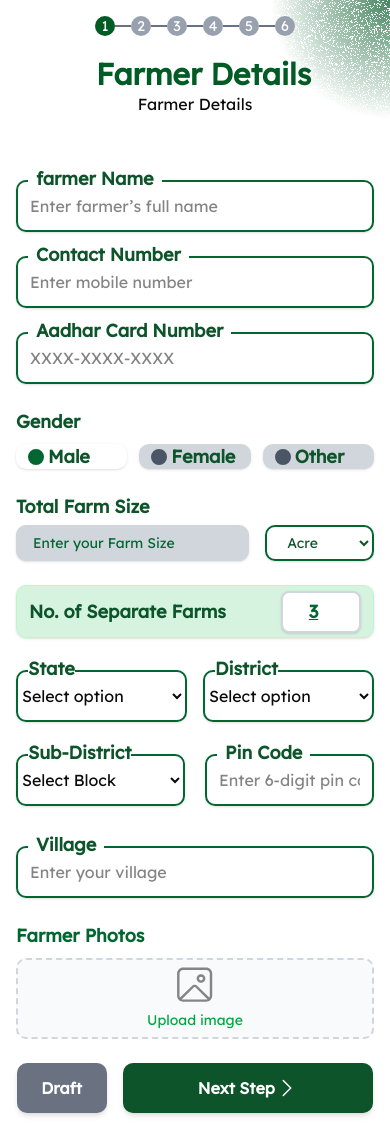
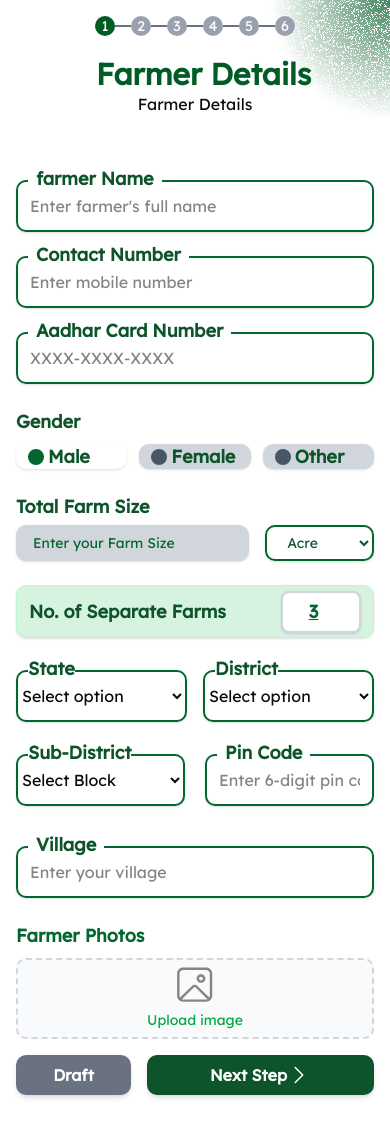
Before and after one commit to Nikeshjaiswal55/Ashaa-PWA, a React (Vite) app: page /onboarding/farmer in a window 390 px wide. Built offline with nearby package versions, Linux system fonts and the light colour scheme.

Commit message:
refactor: remove unnecessary height styles and improve layout consistency across farm and farmer detail forms

```diff
--- a/src/pages/DataCollectionForm/FarmDetails/components/farmStep1.tsx
+++ b/src/pages/DataCollectionForm/FarmDetails/components/farmStep1.tsx
@@ -20,7 +20,7 @@ const topographyOptions = ['Plain', 'Hilly', 'Undulating', 'Plateau', 'Valley'];
 
 const FarmStep1: React.FC<FarmStep1Props> = ({ values, errors, touched, setFieldValue }) => {
   return (
-    <div className="flex flex-col items-center  h-[75vh]">
+    <div className="flex flex-col items-center">
       <div className="w-full max-w-2xl mt-5 rounded-xl md:p-8">
         <div className="space-y-6 ">
           {/* Individual Farm Size & Unit */}
--- a/src/pages/DataCollectionForm/FarmDetails/components/farmStep3.tsx
+++ b/src/pages/DataCollectionForm/FarmDetails/components/farmStep3.tsx
@@ -17,7 +17,7 @@ const FarmStep3: React.FC<FarmStep3Props> = ({ values, errors, touched, setField
   return (
     <div className="flex flex-col items-center ">
       <div className="w-full max-w-2xl mt-8 rounded-xl md:p-8">
-        <div className="space-y-8 h[70vh]">
+        <div className="space-y-8">
           {/* Soil Type */}
           <SelectInput
             values={values}
--- a/src/pages/DataCollectionForm/FarmDetails/components/farmStep5.tsx
+++ b/src/pages/DataCollectionForm/FarmDetails/components/farmStep5.tsx
@@ -12,7 +12,7 @@ interface FarmStep5Props {
 }
 const FarmStep5: React.FC<FarmStep5Props> = ({ values, errors, touched, setFieldValue }) => {
   return (
-    <div className="space-y-10 h-[70vh]">
+    <div className="space-y-10">
       <ImageUploadInput
         name="farmPhoto"
         values={values}
--- a/src/pages/DataCollectionForm/FarmDetails/components/farmStep6.tsx
+++ b/src/pages/DataCollectionForm/FarmDetails/components/farmStep6.tsx
@@ -46,7 +46,7 @@ const FarmStep6: React.FC<FarmStep6Props> = ({
   };
 
   return (
-    <div className="min-h-screen flex flex-col items-center  ">
+    <div className="flex flex-col items-center  ">
       <div className="w-full max-w-2xl mt-8 rounded-xl md:p-8">
         <div className="space-y-6">
           {/* Crop List Array Display */}
--- a/src/pages/DataCollectionForm/FarmDetails/components/farmStep7.tsx
+++ b/src/pages/DataCollectionForm/FarmDetails/components/farmStep7.tsx
@@ -47,7 +47,7 @@ const FarmStep7: React.FC<FarmStep7Props> = ({ values, errors, touched, setField
   };
 
   return (
-    <div className="min-h-screen flex flex-col items-center  ">
+    <div className="flex flex-col items-center  ">
       <div className="w-full max-w-2xl mt-8 rounded-xl md:p-8">
         <div className="space-y-6">
           <FieldArray
--- a/src/pages/DataCollectionForm/FarmerDetails/components/farmerStep1.tsx
+++ b/src/pages/DataCollectionForm/FarmerDetails/components/farmerStep1.tsx
@@ -43,7 +43,7 @@ const FarmerStep1: React.FC<FarmerStep1Props> = ({ values, errors, touched, setF
       type: 'farmerName',
       name: 'farmerName',
       id: 'farmerName',
-      placeholder: 'Enter farmer’s full name',
+      placeholder: "Enter farmer's full name",
     },
     {
       label: 'Contact Number',
@@ -62,7 +62,7 @@ const FarmerStep1: React.FC<FarmerStep1Props> = ({ values, errors, touched, setF
   ];
 
   return (
-    <div className="min-h-screen flex flex-col items-center justify-center ">
+    <div className="flex flex-col items-center justify-center">
       <div className="w-full max-w-2xl mt-8 rounded-xl md:p-8">
         <div className="space-y-6">
           {/* farmer name - adhar no - contact number */}
--- a/src/pages/DataCollectionForm/FarmerDetails/components/farmerStep3.tsx
+++ b/src/pages/DataCollectionForm/FarmerDetails/components/farmerStep3.tsx
@@ -57,7 +57,7 @@ const FarmerStep3: React.FC<FarmerStep3Props> = ({
   const animalTypes = ['Cow', 'Goat', 'Buffalo', 'Sheep', 'Others'];
   const milkSellingPlaces = ['Dairy', 'Village', 'Market', 'Co-operative', 'Others'];
   return (
-    <div className="flex flex-col min-h-[70vh] items-center ">
+    <div className="flex flex-col items-center ">
       <div className="w-full max-w-2xl rounded-xl md:p-8">
         <div className="space-y-6 ">
           <FieldArray
--- a/src/pages/DataCollectionForm/FarmerDetails/components/farmerStep4.tsx
+++ b/src/pages/DataCollectionForm/FarmerDetails/components/farmerStep4.tsx
@@ -22,7 +22,7 @@ interface FarmerStep4Props {
   setFieldValue: FormikHelpers<FormValues>['setFieldValue'];
 }
 const FarmerStep4: React.FC<FarmerStep4Props> = ({ values, errors, touched, setFieldValue }) => (
-  <div className="space-y-8 h-[70vh]">
+  <div className="space-y-8">
     {/* Storage Facilities Type */}
     <SelectInput<FormValues>
       label="Storage Facilities Type"
--- a/src/pages/DataCollectionForm/FarmerDetails/components/farmerStep5.tsx
+++ b/src/pages/DataCollectionForm/FarmerDetails/components/farmerStep5.tsx
@@ -52,7 +52,7 @@ const farmerStep5: React.FC<FarmerStep5Props> = ({
   const vehcial = ['Tractor', 'Trolley', 'Cultivator', 'Rotavator', 'Plough', 'Seeder', 'Sprayer'];
 
   return (
-    <div className="flex flex-col items-center min-h-[70vh] ">
+    <div className="flex flex-col items-center">
       <div className="w-full max-w-2xl rounded-xl md:p-8">
         <div className="space-y-6">
           <FieldArray
--- a/src/pages/DataCollectionForm/FarmerDetails/components/farmerStep6.tsx
+++ b/src/pages/DataCollectionForm/FarmerDetails/components/farmerStep6.tsx
@@ -16,7 +16,7 @@ interface FarmerStep5Props {
   setFieldValue: FormikHelpers<FormValues>['setFieldValue'];
 }
 const FarmerStep6: React.FC<FarmerStep5Props> = ({ values, errors, touched, setFieldValue }) => (
-  <div className="flex flex-col min-h-[70vh] items-center  ">
+  <div className="flex flex-col items-center  ">
     <div className="w-full max-w-2xl rounded-xl md:p-8"></div>
     <div className="space-y-8">
       {/* Smartphone Ownership */}
--- a/src/pages/DataCollectionForm/FarmerDetails/index.tsx
+++ b/src/pages/DataCollectionForm/FarmerDetails/index.tsx
@@ -353,7 +353,7 @@ export const FarmerDetailsForm: React.FC = () => {
   // --- Render  form---
   return (
     <div
-      className="flex flex-col items-center   p-4"
+      className="flex flex-col items-center   p-4 min-h-screen"
       style={{
         backgroundImage: `
       radial-gradient(circle at top right, rgba(0, 91, 36, 0.73) 0%, rgba(255, 255, 255, 0) 10%),
@@ -367,7 +367,7 @@ export const FarmerDetailsForm: React.FC = () => {
     >
       {/* Background gradient with image */}
 
-      <div className="w-full max-w-2xl rounded-xl md:p-8">
+      <div className="w-full max-w-2xl rounded-xl md:p-8 flex flex-col flex-grow">
         {/* Progress Steps */}
         <div className="flex justify-center items-center space-x-0 sm:space-x-0 mb-5">
           {[1, 2, 3, 4, 5, 6].map((s) => (
@@ -419,7 +419,8 @@ export const FarmerDetailsForm: React.FC = () => {
           //
         >
           {({ isSubmitting, setFieldValue, errors, touched, values }) => (
-            <Form className="space-y-6  mt-8">
+            <Form className="flex flex-col flex-grow mt-8">
+              <div className="flex-grow space-y-6">
                 {step === 1 && (
                   <FarmerStep1
                     values={values}
@@ -476,13 +477,15 @@ export const FarmerDetailsForm: React.FC = () => {
                     setFieldValue={setFieldValue}
                   />
                 )}
+              </div>
 
               {/* Submit Button */}
-              <div className="flex justify-evenly bottom-5  bottom-0 left-0 w-full   w-full  h-[50px] space-x-4">
+              <div className="py-4">
+                <div className="flex justify-center md:justify-evenly w-full space-x-4">
                   {/* Draft Button */}
                   <button
                     type="button"
-                  className="bg-gray-500 hover:bg-gray-600 w-[90px] text-white font-semibold py-2 px-6 rounded-lg shadow-md transition-all duration-150 ease-in-out focus:outline-none"
+                    className="bg-gray-500 hover:bg-gray-600 w-1/3 md:w-[90px] text-white font-semibold py-2 px-6 rounded-lg shadow-md transition-all duration-150 ease-in-out focus:outline-none"
                     onClick={() => {
                       // Handle draft logic
                       console.log('Save as Draft');
@@ -495,7 +498,7 @@ export const FarmerDetailsForm: React.FC = () => {
                   <button
                     type="submit"
                     disabled={isSubmitting}
-                  className="flex items-center justify-center bg-green-900 w-[250px]  hover:bg-green-900 text-white text-center font-semibold py-2 px-6 rounded-lg shadow-md transition-all duration-150 ease-in-out focus:outline-none focus:ring-2 focus:ring-green-500 focus:ring-offset-2 disabled:opacity-50 disabled:cursor-not-allowed"
+                    className="flex items-center justify-center bg-green-900 w-2/3 md:w-[250px]  hover:bg-green-900 text-white text-center font-semibold py-2 px-6 rounded-lg shadow-md transition-all duration-150 ease-in-out focus:outline-none focus:ring-2 focus:ring-green-500 focus:ring-offset-2 disabled:opacity-50 disabled:cursor-not-allowed"
                   >
                     {isSubmitting ? (
                       <>
@@ -529,6 +532,7 @@ export const FarmerDetailsForm: React.FC = () => {
                     )}
                   </button>
                 </div>
+              </div>
             </Form>
           )}
         </Formik>
```
Also changed, not shown: src/pages/DataCollectionForm/FarmDetails/index.tsx (+10 -6 lines). Lines whose indentation alone changed are shown as unchanged.
